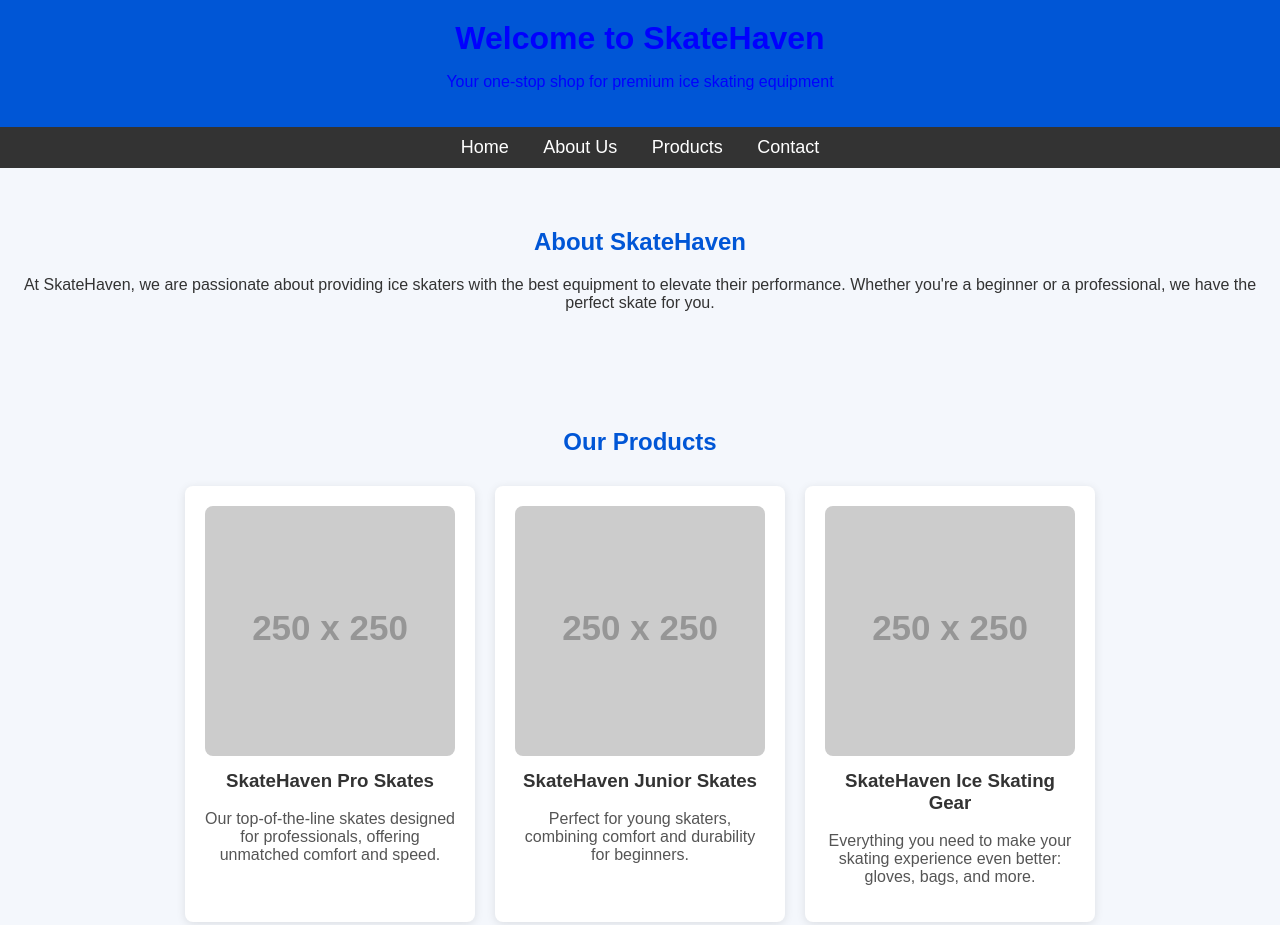
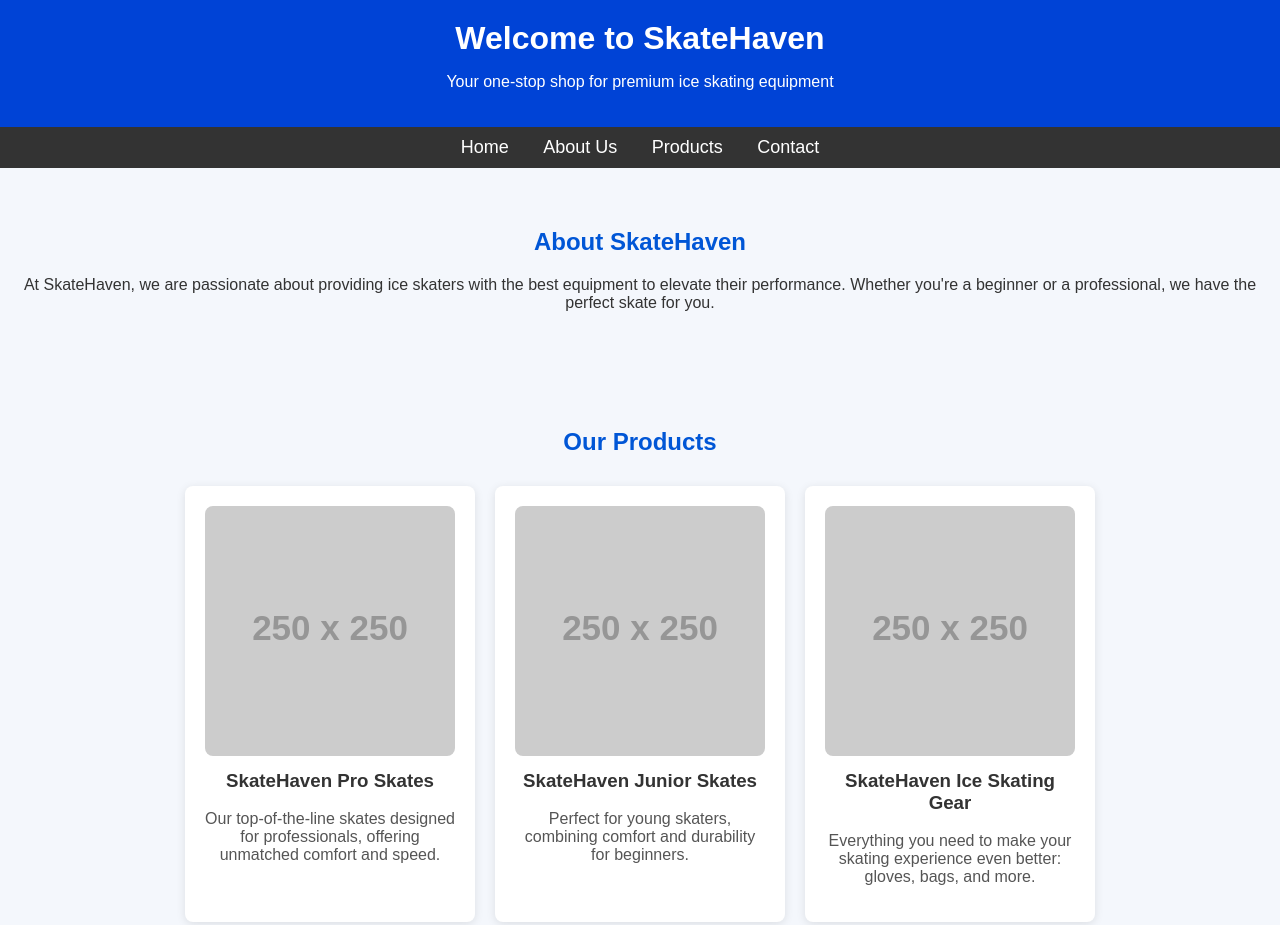
Before and after one commit to nurunutu/skatehaven, a plain HTML site: page index.html in a window 1280 px wide. Shown: the top 925 px of the page. Drawn offline with Linux system fonts and the light colour scheme; placeholder pictures from the web are drawn by us.

Commit message:
Update index.html

```diff
--- a/index.html
+++ b/index.html
@@ -15,8 +15,8 @@
         }
 
         header {
-            background-color: #0056d6;
-            color: blue;
+            background-color: #0043d6;
+            color: white;
             padding: 20px 0;
             text-align: center;
         }
```
